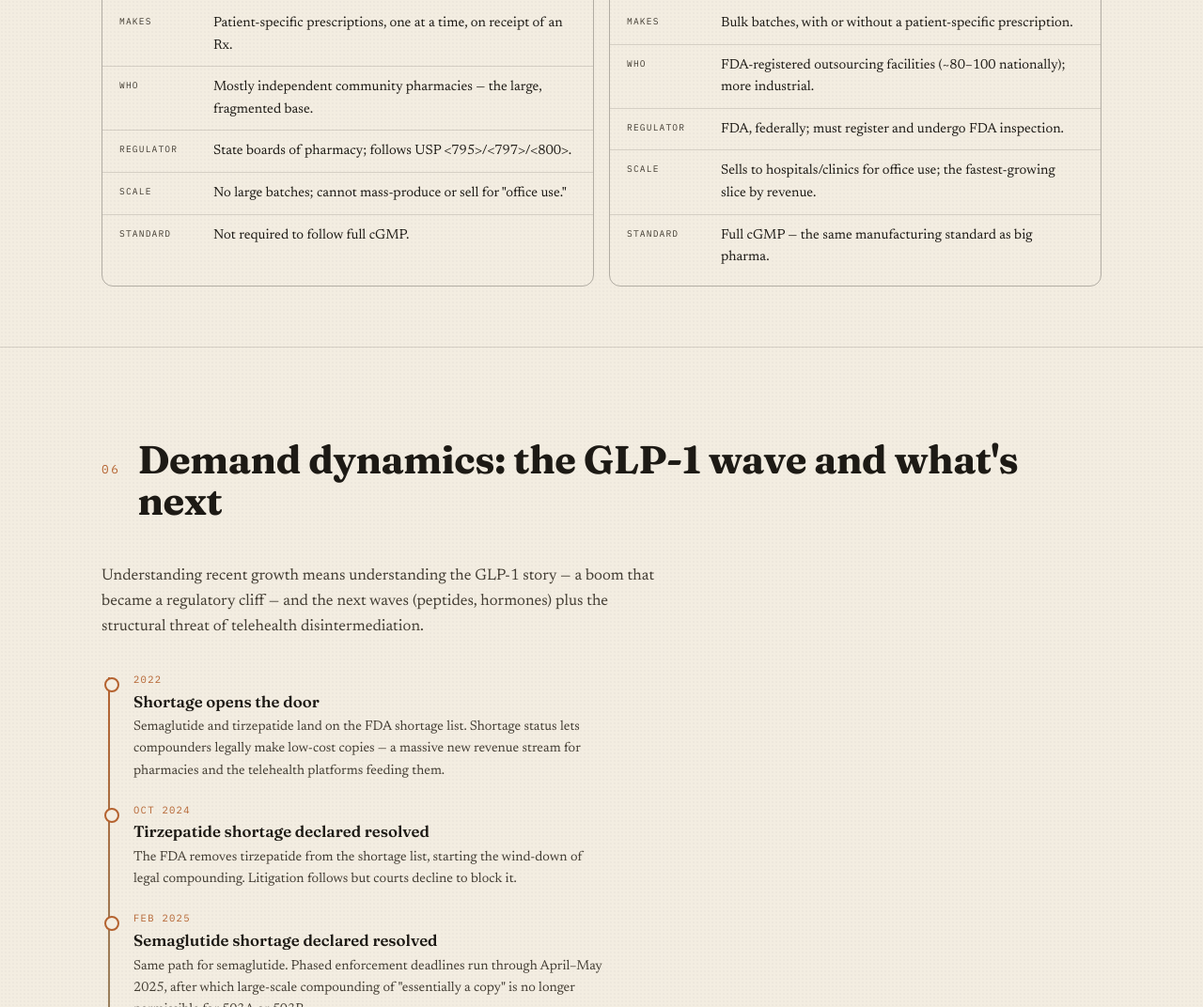
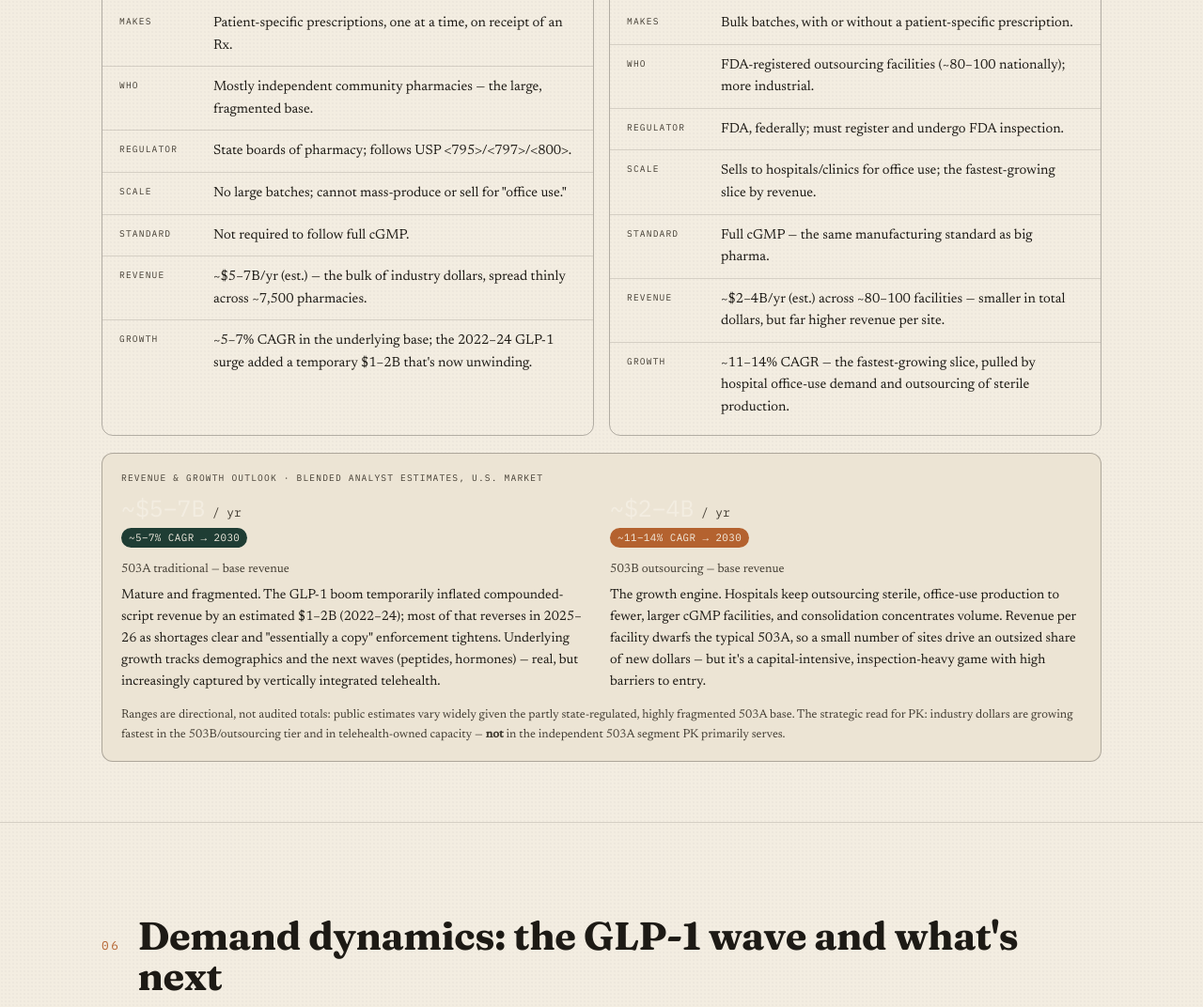
Before and after one commit to banquin/compounding-landscape-briefing, a plain HTML site: page index.html in a window 1280 px wide. Shown: the part 5888-6960 px from the top of the page at 94% size. Drawn offline with Linux system fonts and the light colour scheme.

Commit message:
Flesh out 503A/503B section with revenue and growth projections
Co-Authored-By: Claude Opus 4.8 (1M context) <noreply@anthropic.com>

```diff
--- a/index.html
+++ b/index.html
@@ -130,6 +130,19 @@
   .compare li:first-child{border-top:none}
   .compare li .k{font-family:var(--mono); font-size:.6rem; letter-spacing:.12em; text-transform:uppercase; color:var(--ink-soft); flex:0 0 92px; padding-top:2px}
   @media(max-width:680px){.compare{grid-template-columns:1fr}}
+
+  /* ---------- projections ---------- */
+  .proj-wrap{margin-top:18px; border:1px solid var(--line-strong); border-radius:12px; padding:18px 20px; background:var(--paper-2)}
+  .proj-lab{font-family:var(--mono); font-size:.6rem; letter-spacing:.12em; text-transform:uppercase; color:var(--ink-soft); margin-bottom:12px}
+  .proj-grid{display:grid; grid-template-columns:1fr 1fr; gap:18px}
+  .proj-stat .big{font-family:var(--mono); color:#f3ede1; font-size:1.55rem; line-height:1}
+  .proj-stat .big small{font-size:.8rem; color:var(--ink-soft)}
+  .proj-stat .cagr{display:inline-block; font-family:var(--mono); font-size:.68rem; letter-spacing:.04em; padding:2px 8px; border-radius:999px; margin:8px 0; color:#f3ede1}
+  .proj-stat.a .cagr{background:var(--green)} .proj-stat.b .cagr{background:var(--copper)}
+  .proj-stat .lab{font-size:.82rem; color:var(--ink-soft); margin:4px 0 2px}
+  .proj-stat p{font-size:.9rem; margin:6px 0 0}
+  .proj-note{margin-top:14px; font-size:.8rem; color:var(--ink-soft)}
+  @media(max-width:680px){.proj-grid{grid-template-columns:1fr}}
 
   /* ---------- quadrant ---------- */
   .quad-wrap{border:1px solid var(--line-strong); border-radius:12px; padding:18px; background:var(--paper-2)}
@@ -429,6 +442,8 @@
           <li><span class="k">Regulator</span><span>State boards of pharmacy; follows USP &lt;795&gt;/&lt;797&gt;/&lt;800&gt;.</span></li>
           <li><span class="k">Scale</span><span>No large batches; cannot mass-produce or sell for "office use."</span></li>
           <li><span class="k">Standard</span><span>Not required to follow full cGMP.</span></li>
+          <li><span class="k">Revenue</span><span>~$5–7B/yr (est.) — the bulk of industry dollars, spread thinly across ~7,500 pharmacies.</span></li>
+          <li><span class="k">Growth</span><span>~5–7% CAGR in the underlying base; the 2022–24 GLP-1 surge added a temporary $1–2B that's now unwinding.</span></li>
         </ul>
       </div>
       <div class="col b">
@@ -439,8 +454,29 @@
           <li><span class="k">Regulator</span><span>FDA, federally; must register and undergo FDA inspection.</span></li>
           <li><span class="k">Scale</span><span>Sells to hospitals/clinics for office use; the fastest-growing slice by revenue.</span></li>
           <li><span class="k">Standard</span><span>Full cGMP — the same manufacturing standard as big pharma.</span></li>
+          <li><span class="k">Revenue</span><span>~$2–4B/yr (est.) across ~80–100 facilities — smaller in total dollars, but far higher revenue per site.</span></li>
+          <li><span class="k">Growth</span><span>~11–14% CAGR — the fastest-growing slice, pulled by hospital office-use demand and outsourcing of sterile production.</span></li>
         </ul>
       </div>
+    </div>
+
+    <div class="proj-wrap">
+      <div class="proj-lab">Revenue &amp; growth outlook · blended analyst estimates, U.S. market</div>
+      <div class="proj-grid">
+        <div class="proj-stat a">
+          <div class="big">~$5–7B<small> / yr</small></div>
+          <span class="cagr">~5–7% CAGR → 2030</span>
+          <div class="lab">503A traditional — base revenue</div>
+          <p>Mature and fragmented. The GLP-1 boom temporarily inflated compounded-script revenue by an estimated $1–2B (2022–24); most of that reverses in 2025–26 as shortages clear and "essentially a copy" enforcement tightens. Underlying growth tracks demographics and the next waves (peptides, hormones) — real, but increasingly captured by vertically integrated telehealth.</p>
+        </div>
+        <div class="proj-stat b">
+          <div class="big">~$2–4B<small> / yr</small></div>
+          <span class="cagr">~11–14% CAGR → 2030</span>
+          <div class="lab">503B outsourcing — base revenue</div>
+          <p>The growth engine. Hospitals keep outsourcing sterile, office-use production to fewer, larger cGMP facilities, and consolidation concentrates volume. Revenue per facility dwarfs the typical 503A, so a small number of sites drive an outsized share of new dollars — but it's a capital-intensive, inspection-heavy game with high barriers to entry.</p>
+        </div>
+      </div>
+      <div class="proj-note">Ranges are directional, not audited totals: public estimates vary widely given the partly state-regulated, highly fragmented 503A base. The strategic read for PK: industry dollars are growing fastest in the 503B/outsourcing tier and in telehealth-owned capacity — <b>not</b> in the independent 503A segment PK primarily serves.</div>
     </div>
   </div>
 </section>
```
